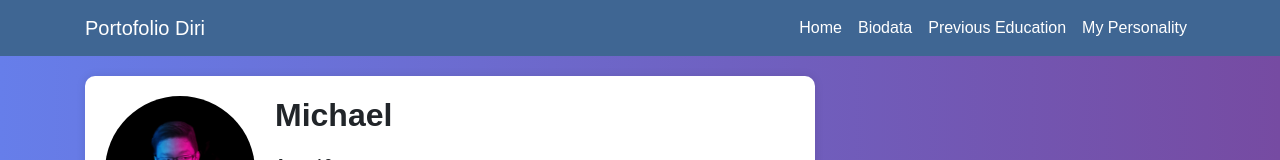
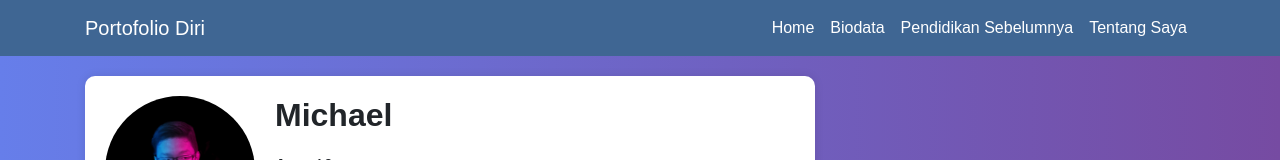
Before and after one commit to michaelaero21/PortofolioDiri, a plain HTML site: page index.html in a window 1280 px wide. Shown: the top 160 px of the page. Drawn offline with nearby package versions, Linux system fonts and the light colour scheme.

Commit message:
Update index.html

```diff
--- a/index.html
+++ b/index.html
@@ -78,10 +78,10 @@
           <a class="nav-link" href="#about">Biodata</a>
         </li>
         <li class="nav-item">
-          <a class="nav-link" href="#portfolio">Previous Education</a>
+          <a class="nav-link" href="#portfolio">Pendidikan Sebelumnya</a>
         </li>
         <li class="nav-item">
-          <a class="nav-link" href="#contact">My Personality</a>
+          <a class="nav-link" href="#contact">Tentang Saya</a>
         </li>
       </ul>
     </div>
```
